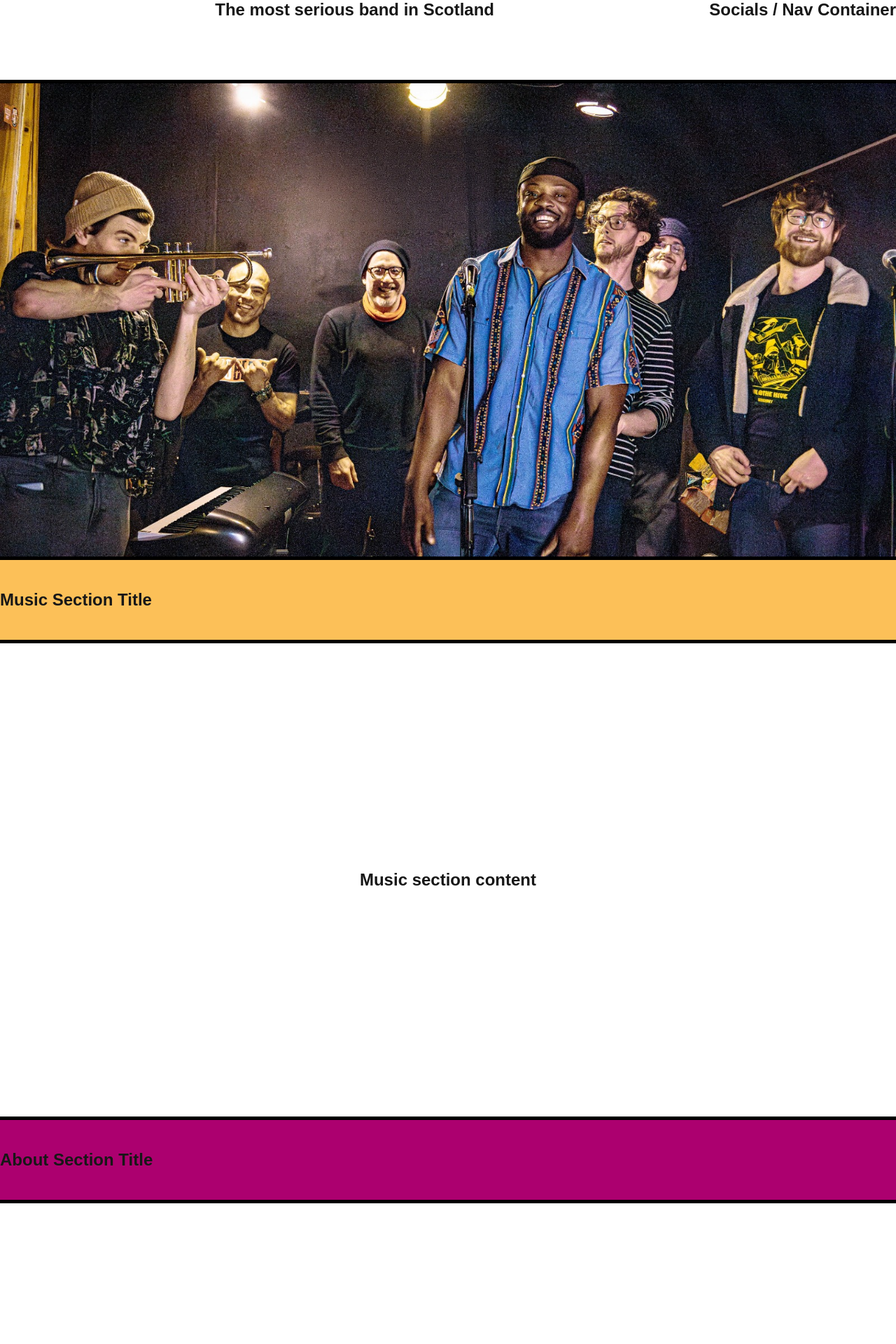
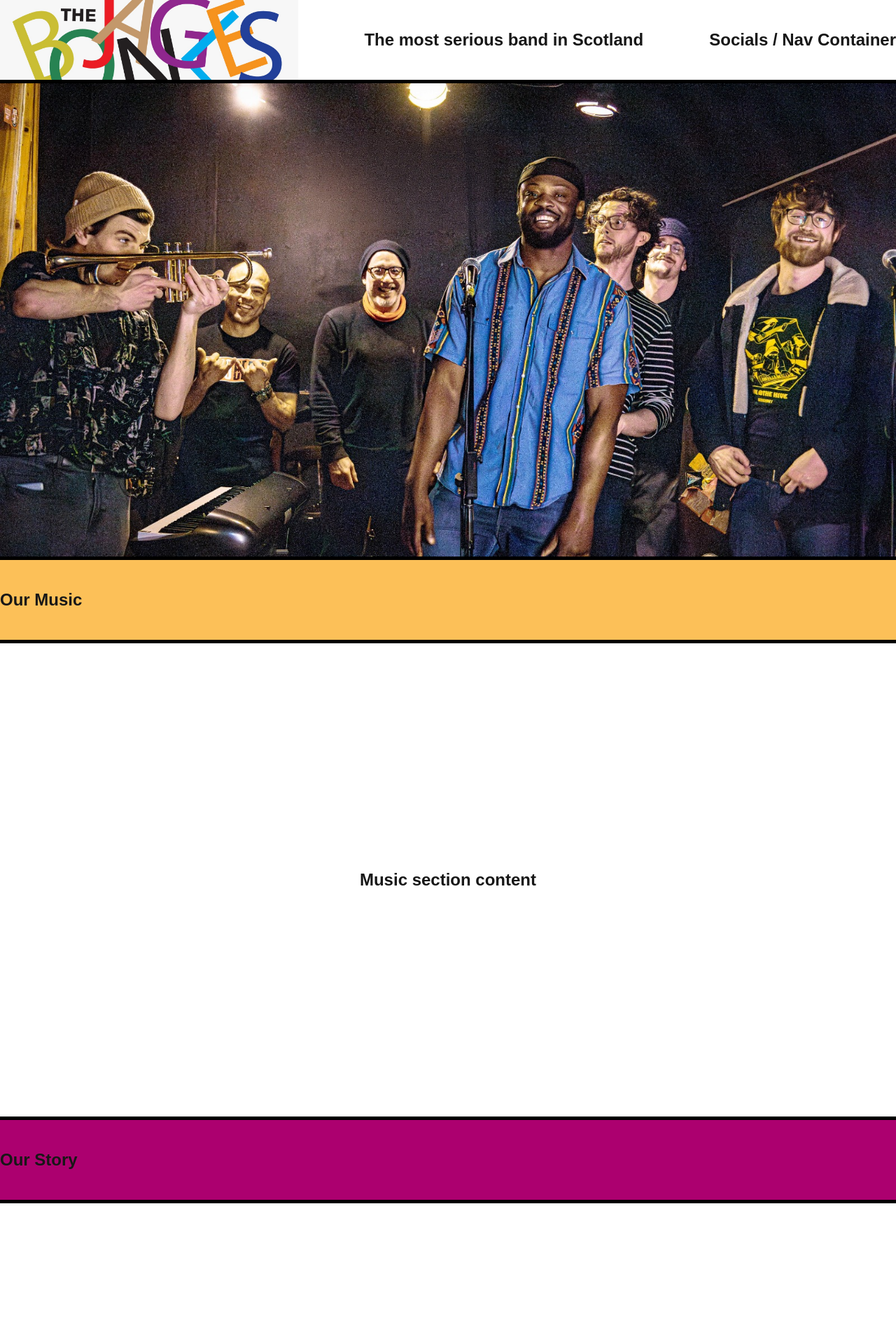
Before and after one commit to Mik20393/the-bojangles-web-app, a Next.js app: page / in a window 1280 px wide. Shown: the top 1920 px of the page at 70% size. Built offline with nearby package versions, Linux system fonts and the light colour scheme.

Commit message:
Fixing home page banner styles

```diff
--- a/src/app/page.js
+++ b/src/app/page.js
@@ -10,13 +10,13 @@ export default function Home() {
       <section className={styles.baseSection} id="home">
 
         <div className={styles.sectionTitleContainer}>
-          <div className={styles.sectionTitleItem}>
+          <div className={`${styles.sectionTitleItem} ${styles.sectionTitleItemWidth}`}>
             <div className={styles.imageContainer}>
               <Image
                 src={bandLogo}
                 fill={true}
                 layout="fill"
-                objectFit="contain"
+                objectFit="cover"
               />
             </div>
           </div>
@@ -42,7 +42,7 @@ export default function Home() {
       </section>
       <section className={styles.baseSection} id="music">
         <div className={`${styles.sectionTitleContainer} ${styles.musicTitleBackground}`}>
-          <h1>Music Section Title</h1>
+          <h1>Our Music</h1>
         </div>
         <div className={styles.sectionMainContent}>
           <h1>Music section content</h1>
@@ -50,7 +50,7 @@ export default function Home() {
       </section>
       <section className={styles.baseSection} id="about">
         <div className={`${styles.sectionTitleContainer} ${styles.aboutTitleBackground}`}>
-          <h1>About Section Title</h1>
+          <h1>Our Story</h1>
         </div>
         <div className={styles.sectionMainContent}>
           <h1>About Section Content</h1>
@@ -58,7 +58,7 @@ export default function Home() {
       </section>
       <section className={styles.baseSection} id="tour">
       <div className={`${styles.sectionTitleContainer} ${styles.tourTitleBackground}`}>
-          <h1>Tour Section Title</h1>
+          <h1>Live Shows</h1>
         </div>
         <div className={styles.sectionMainContent}>
           <h1>Tour Section Content</h1>
@@ -66,7 +66,7 @@ export default function Home() {
       </section>
       <section className={styles.baseSection} id="contact">
       <div className={`${styles.sectionTitleContainer} ${styles.contactTitleBackground}`}>
-          <h1>Contact Section Title</h1>
+          <h1>Get In Touch</h1>
         </div>
         <div className={styles.sectionMainContent}>
           <h1>Contact Section Content</h1>
--- a/src/app/page.module.css
+++ b/src/app/page.module.css
@@ -27,6 +27,12 @@
 .sectionTitleItem {
   height: 100%;
   display: flex;
+  align-items: center;
+  justify-content: center;
+}
+
+.sectionTitleItemWidth {
+  width: 33.3%
 }
 
 .musicTitleBackground {
```
